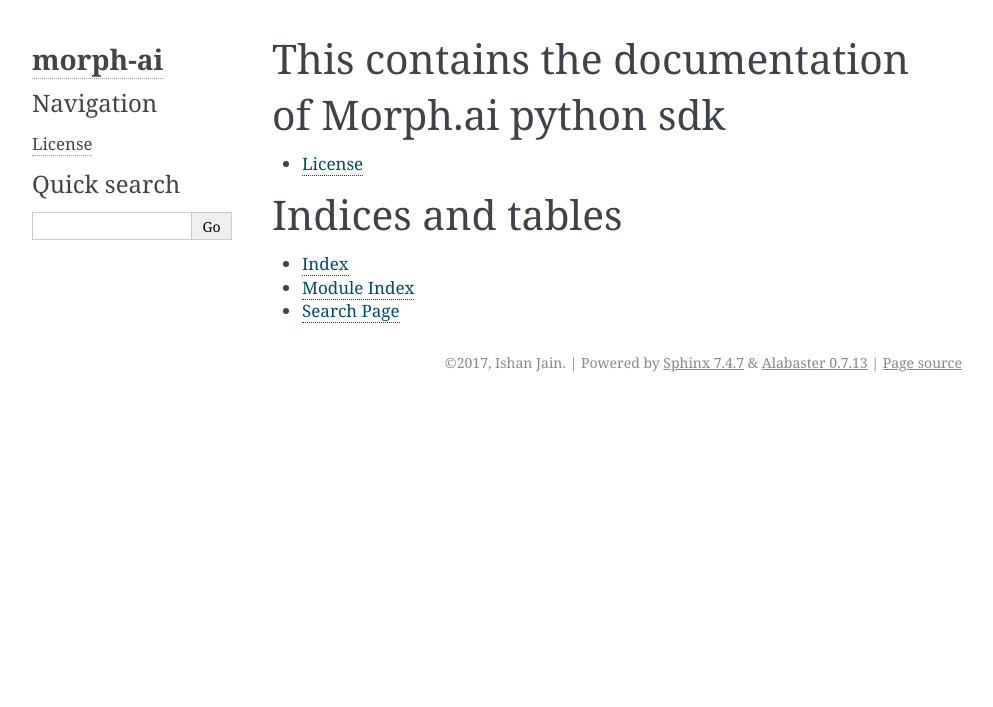
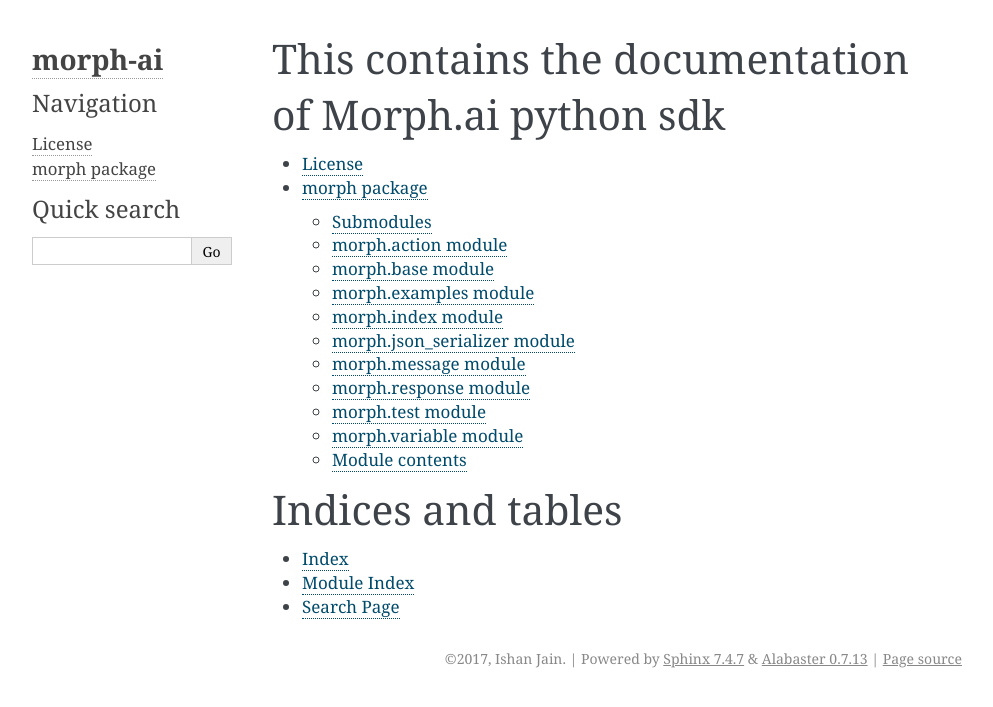
Before and after one commit to scupid-admin/Custom-Code-Python, a Sphinx documentation site: the page built from docs/index.rst, in a window 1280 px wide. Shown: the top 707 px of the page, without its empty margins (148-1141 px from the left). Built offline with Sphinx 7.4.7, drawn with Linux system fonts in a browser that asks for light colours.

Commit message:
adding rst files

```diff
--- a/docs/index.rst
+++ b/docs/index.rst
@@ -10,6 +10,7 @@
    :maxdepth: 2
 
    License
+   morph
 
 
 
--- /dev/null
+++ b/docs/modules.rst
@@ -0,0 +1,7 @@
+morph
+=====
+
+.. toctree::
+   :maxdepth: 4
+
+   morph
--- /dev/null
+++ b/docs/morph.rst
@@ -0,0 +1,86 @@
+morph package
+=============
+
+Submodules
+----------
+
+morph\.action module
+--------------------
+
+.. automodule:: morph.action
+    :members:
+    :undoc-members:
+    :show-inheritance:
+
+morph\.base module
+------------------
+
+.. automodule:: morph.base
+    :members:
+    :undoc-members:
+    :show-inheritance:
+
+morph\.examples module
+----------------------
+
+.. automodule:: morph.examples
+    :members:
+    :undoc-members:
+    :show-inheritance:
+
+morph\.index module
+-------------------
+
+.. automodule:: morph.index
+    :members:
+    :undoc-members:
+    :show-inheritance:
+
+morph\.json\_serializer module
+------------------------------
+
+.. automodule:: morph.json_serializer
+    :members:
+    :undoc-members:
+    :show-inheritance:
+
+morph\.message module
+---------------------
+
+.. automodule:: morph.message
+    :members:
+    :undoc-members:
+    :show-inheritance:
+
+morph\.response module
+----------------------
+
+.. automodule:: morph.response
+    :members:
+    :undoc-members:
+    :show-inheritance:
+
+morph\.test module
+------------------
+
+.. automodule:: morph.test
+    :members:
+    :undoc-members:
+    :show-inheritance:
+
+morph\.variable module
+----------------------
+
+.. automodule:: morph.variable
+    :members:
+    :undoc-members:
+    :show-inheritance:
+
+
+Module contents
+---------------
+
+.. automodule:: morph
+    :members:
+    :undoc-members:
+    :show-inheritance:
```
